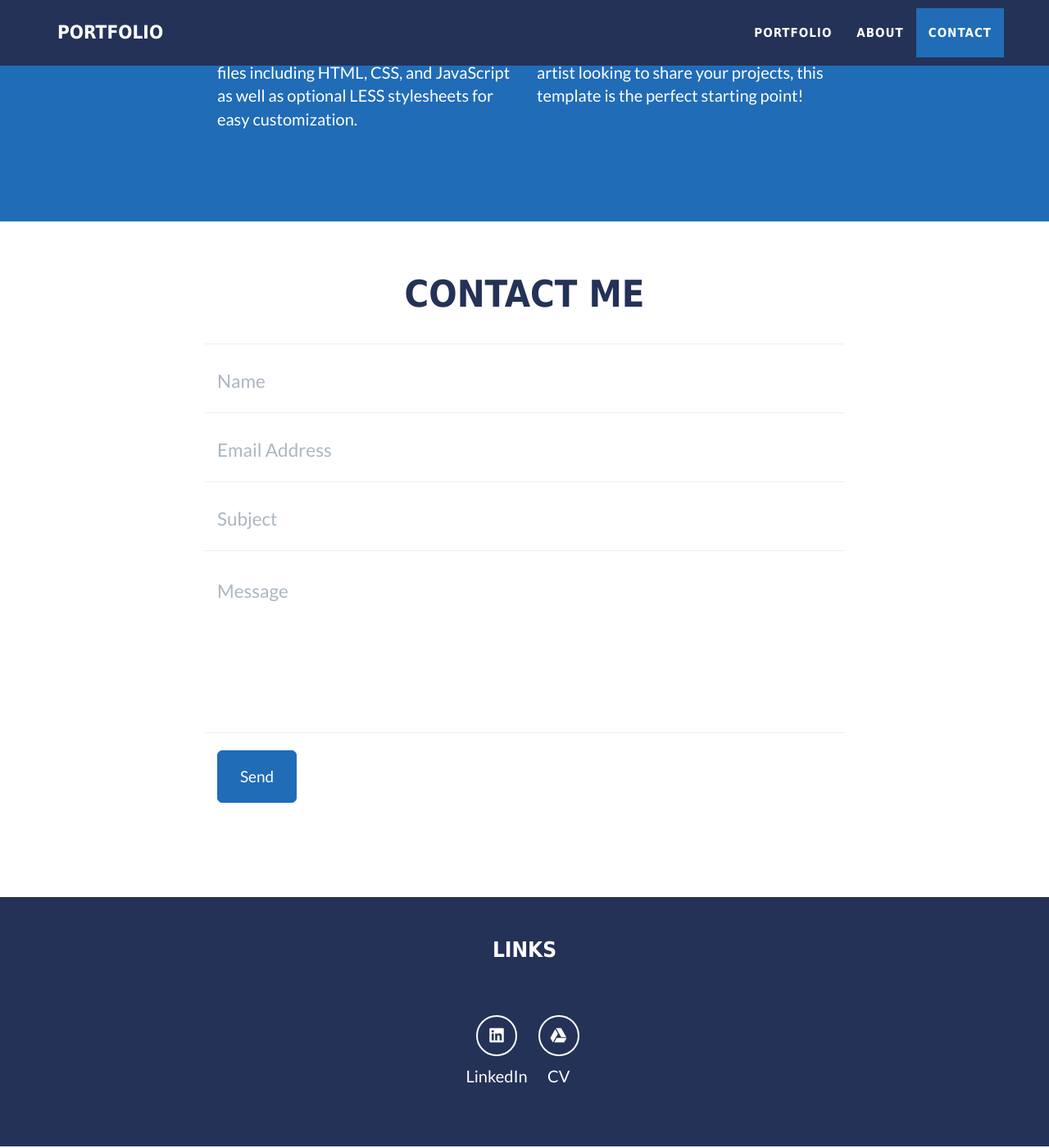
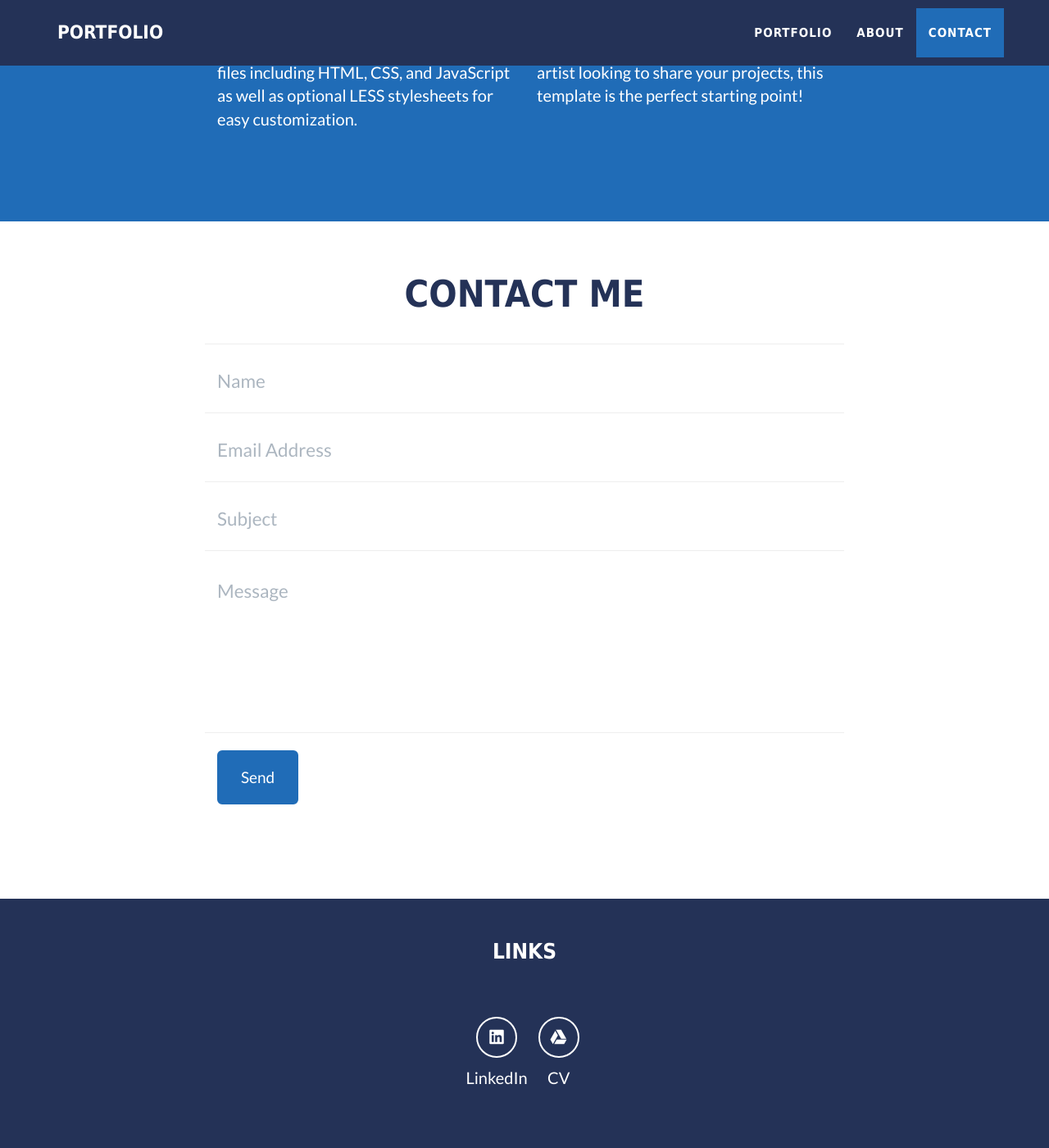
Before and after one commit to Kelly-Portfolio/Kelly-Portfolio.github.io, a Jekyll site: the page built from _posts/2014-07-18-project-1.markdown, in a window 1280 px wide and 1400 px high, scrolled down 1470 px. Shown: the whole window at 82% size. Built offline with Jekyll 4.4.1, drawn with Linux system fonts in a browser that asks for light colours.

Commit message:
button border

```diff
--- a/_includes/css/main.css
+++ b/_includes/css/main.css
@@ -478,14 +478,15 @@
 
 .btn-success {
     background-color: #{{ site.color.primary }}; /* Default green color */
-    /*border-color: #4cae4c; /* Border color */
+    border-color: #{{ site.color.primary }};
+    border-width: 2px; /* Set border width to 2px */
   }
 
   .btn-success:hover {
     background-color: #fff; /* Invert to white */
     color: #{{ site.color.primary }}; /* Invert the icon color to primary */
     border-color: #{{ site.color.primary }};
-    border-width: -2px; /* Set border width to 2px */
+    border-width: 2px; /* Set border width to 2px */
   }
 
 .portfolio-modal .modal-content {
```
